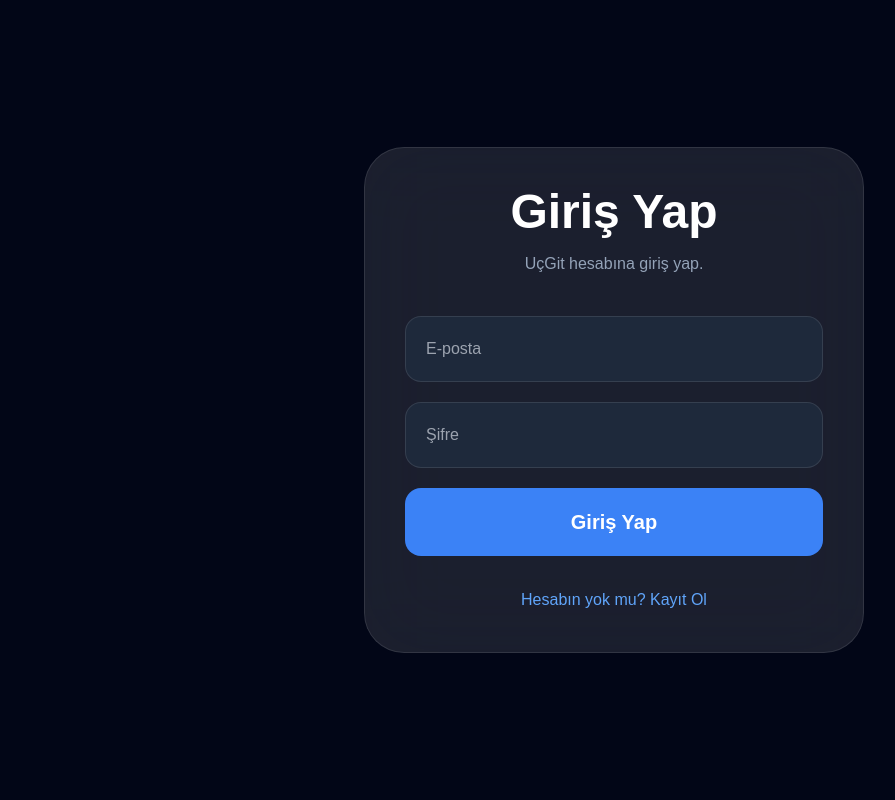
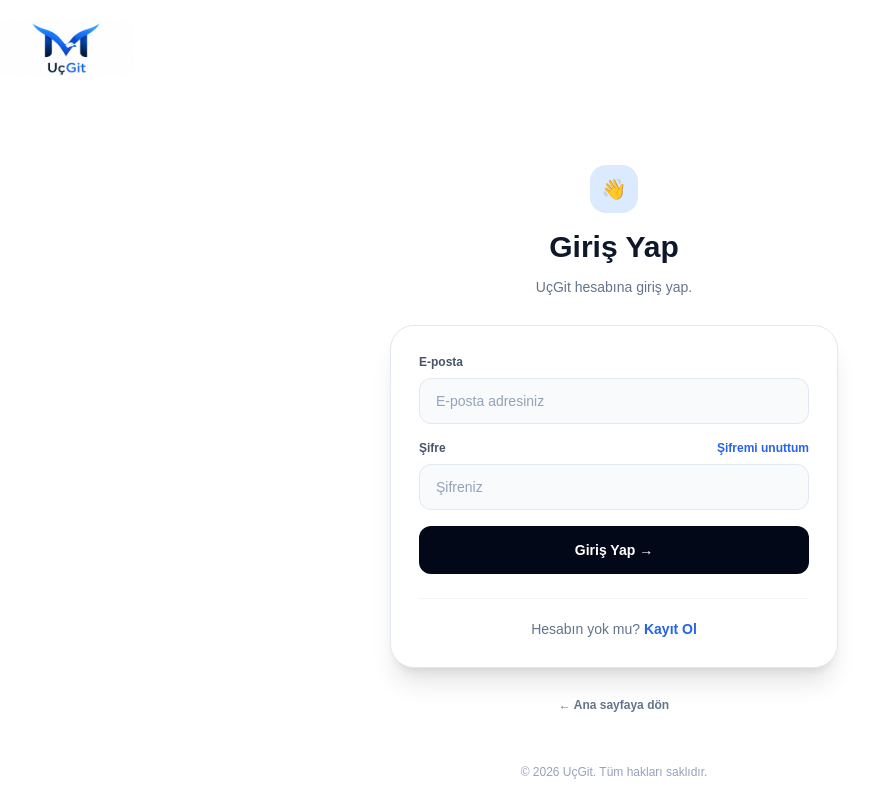
Before and after one commit to melihizzet/flight-platform, a Next.js app: page /login in a window 1280 px wide. Shown: the whole page, without its empty margins (26-921 px from the left). Built offline with nearby package versions, Linux system fonts and the light colour scheme.

Commit message:
Update page.tsx

```diff
--- a/app/login/page.tsx
+++ b/app/login/page.tsx
@@ -1,55 +1,149 @@
 export default function LoginPage() {
+  return (
+    <main className="min-h-screen bg-white text-slate-900 overflow-hidden">
 
-  return (
-    <main className="min-h-screen bg-[#020617] flex items-center justify-center px-6">
+      {/* BACKGROUND */}
+      <div className="fixed inset-0 -z-10 bg-gradient-to-br from-blue-50 via-white to-purple-50" />
 
-      <div className="w-full max-w-[500px] bg-white/10 border border-white/10 rounded-[40px] p-10 text-white backdrop-blur-2xl">
+      <div className="fixed -right-32 -top-32 -z-10 h-96 w-96 rounded-full bg-blue-400/10 blur-3xl" />
 
-        <div className="text-center mb-10">
+      <div className="fixed -bottom-32 -left-32 -z-10 h-96 w-96 rounded-full bg-purple-400/10 blur-3xl" />
 
-          <h1 className="text-5xl font-black">
+      {/* HEADER */}
+      <header className="absolute left-0 right-0 top-0 z-20">
+
+        <div className="mx-auto flex max-w-7xl items-center px-6 py-5">
+
+          <a href="/" className="flex items-center">
+            <img
+              src="/logo.jpg"
+              alt="UçGit"
+              className="h-14 w-auto rounded-xl"
+            />
+          </a>
+
+        </div>
+
+      </header>
+
+      {/* LOGIN */}
+      <section className="flex min-h-screen items-center justify-center px-6 pt-20">
+
+        <div className="w-full max-w-md">
+
+          {/* TITLE */}
+          <div className="mb-7 text-center">
+
+            <div className="mx-auto mb-4 flex h-12 w-12 items-center justify-center rounded-2xl bg-blue-100 text-xl">
+              👋
+            </div>
+
+            <h1 className="text-3xl font-black text-slate-900">
               Giriş Yap
             </h1>
 
-          <p className="text-slate-400 mt-4">
+            <p className="mt-3 text-sm text-slate-500">
               UçGit hesabına giriş yap.
             </p>
 
           </div>
 
-        <div className="space-y-5">
+          {/* FORM */}
+          <div className="rounded-3xl border border-slate-200 bg-white p-7 shadow-xl">
+
+            <form className="space-y-4">
+
+              <div>
+
+                <label className="mb-2 block text-xs font-semibold text-slate-600">
+                  E-posta
+                </label>
 
                 <input
                   type="email"
-            placeholder="E-posta"
-            className="w-full bg-slate-800 border border-white/10 rounded-2xl px-5 py-5 outline-none"
+                  placeholder="E-posta adresiniz"
+                  className="w-full rounded-xl border border-slate-200 bg-slate-50 px-4 py-3 text-sm text-slate-900 outline-none transition placeholder:text-slate-400 focus:border-blue-400 focus:bg-white"
                 />
+
+              </div>
+
+              <div>
+
+                <div className="mb-2 flex items-center justify-between">
+
+                  <label className="text-xs font-semibold text-slate-600">
+                    Şifre
+                  </label>
+
+                  <a
+                    href="#"
+                    className="text-xs font-semibold text-blue-600 hover:text-blue-700"
+                  >
+                    Şifremi unuttum
+                  </a>
+
+                </div>
 
                 <input
                   type="password"
-            placeholder="Şifre"
-            className="w-full bg-slate-800 border border-white/10 rounded-2xl px-5 py-5 outline-none"
+                  placeholder="Şifreniz"
+                  className="w-full rounded-xl border border-slate-200 bg-slate-50 px-4 py-3 text-sm text-slate-900 outline-none transition placeholder:text-slate-400 focus:border-blue-400 focus:bg-white"
                 />
-
-          <button className="w-full bg-blue-500 hover:bg-blue-600 transition py-5 rounded-2xl font-black text-xl">
-            Giriş Yap
-          </button>
 
               </div>
 
-        <div className="mt-8 text-center">
+              <button
+                type="submit"
+                className="w-full rounded-xl bg-[#020817] py-3.5 text-sm font-bold text-white transition hover:bg-blue-600"
+              >
+                Giriş Yap →
+              </button>
+
+            </form>
+
+            {/* REGISTER */}
+            <div className="mt-6 border-t border-slate-100 pt-5 text-center">
+
+              <p className="text-sm text-slate-500">
+                Hesabın yok mu?{" "}
 
                 <a
                   href="/register"
-            className="text-blue-400"
+                  className="font-bold text-blue-600 hover:text-blue-700"
                 >
-            Hesabın yok mu? Kayıt Ol
+                  Kayıt Ol
+                </a>
+              </p>
+
+            </div>
+
+          </div>
+
+          {/* BACK */}
+          <div className="mt-6 text-center">
+
+            <a
+              href="/"
+              className="text-xs font-semibold text-slate-500 transition hover:text-blue-600"
+            >
+              ← Ana sayfaya dön
             </a>
 
           </div>
 
         </div>
 
+      </section>
+
+      {/* FOOTER */}
+      <footer className="absolute bottom-0 left-0 right-0 py-5 text-center">
+
+        <p className="text-xs text-slate-400">
+          © 2026 UçGit. Tüm hakları saklıdır.
+        </p>
+
+      </footer>
+
     </main>
   );
 }
```
Lines whose indentation alone changed are shown as unchanged.
